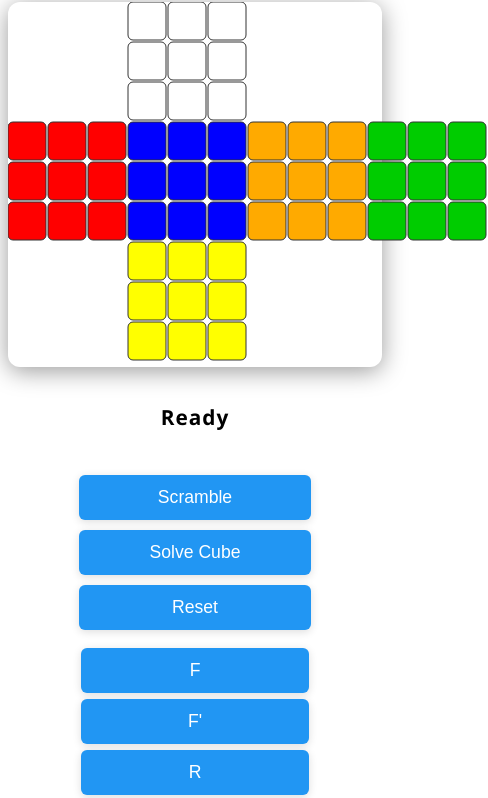
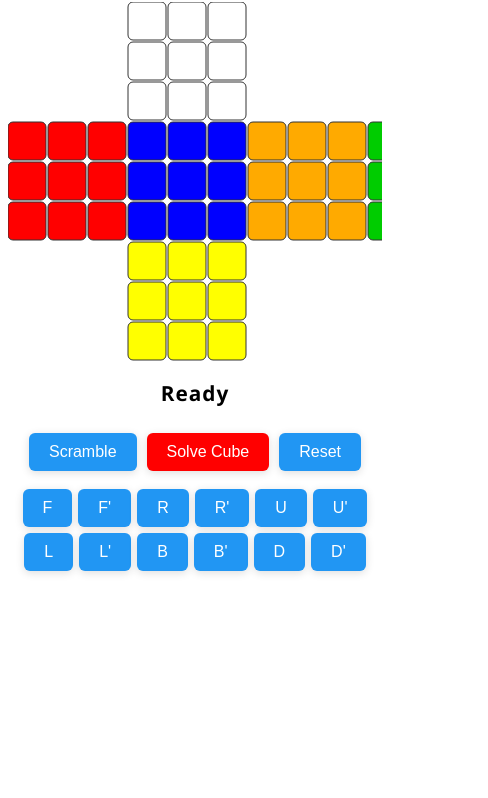
Before and after one commit to lakshminarayanakatikala/rubik-s_cube, a plain HTML site: page index.html in a window 390 px wide. Shown: the part 88-886 px from the top of the page, 488 px wide, since content can reach past the window. After the commit the page ends 844 px from the top, so only its background shows below. Drawn offline with Linux system fonts and the light colour scheme.

Commit message:
secund commit

```diff
--- a/index.html
+++ b/index.html
@@ -17,7 +17,7 @@
 
     <div id="main-controls" style="margin-bottom:18px; display:flex; flex-wrap:wrap; gap:10px; justify-content:center;">
       <button onclick="cycleScramble()">Scramble</button>
-      <button onclick="startSolve()">Solve Cube</button>
+      <button onclick="startSolve()" id="auto-play">Solve Cube</button>
       <button onclick="resetCube()">Reset</button>
     </div>
 
--- a/style.css
+++ b/style.css
@@ -1,4 +1,3 @@
-/* Reset and base styles */
 body {
   margin: 0;
   font-family: 'Segoe UI', Arial, sans-serif;
@@ -12,16 +11,22 @@ body {
   display: flex;
   flex-direction: column;
   align-items: center;
+  text-align: center;
 }
 
 #cube-svg {
   width: 100%;
-  max-width: 480px;
-  margin: 0 auto 24px auto;
+  max-width: 350px;
+  margin: 0 auto;
+  box-sizing: border-box;
+  overflow-x: auto;
   display: block;
-  border-radius: 12px;
-  box-shadow: 0 4px 24px #0006;
-  padding: 16px;
+}
+
+@media (min-width: 400px) {
+  #cube-svg {
+    max-width: 98vw;
+  }
 }
 
 #move-display {
@@ -59,7 +64,9 @@ body {
   flex-wrap: wrap;
   justify-content: center;
 }
-
+#auto-play{
+    background-color: red;
+}
 button, .btn {
   background: #2196f3;
   color: #fff;
@@ -90,9 +97,9 @@ input[type="range"], #speed {
   margin: 18px 0;
   padding: 10px 0;
   box-shadow: 0 2px 8px #0002;
-  overflow-y: auto; /* Add vertical scrolling */
+  overflow-y: auto;
   font-size: 0.98rem;
-  max-height: 180px; /* Set a fixed height */
+  max-height: 180px;
 }
 .move-step {
   padding: 6px 18px;
@@ -112,6 +119,7 @@ input[type="range"], #speed {
   }
   #cube-svg, #progress-bar, #move-list {
     max-width: 98vw;
+    margin: 0 auto;
   }
   #nav-controls {
     flex-direction: column;
@@ -122,11 +130,12 @@ input[type="range"], #speed {
 @media (max-width: 480px) {
   #cube-svg, #progress-bar, #move-list {
     max-width: 100vw;
+    margin: 0 auto;
     padding: 0;
   }
-  button, .btn {
+  #cube-svg {
     width: 100%;
-    font-size: 1.1rem;
-    padding: 12px 0;
+    max-width: 680px;
+    margin: 0 auto;
   }
 }
```
Also changed, not shown: script.js (+1 -6 lines).
